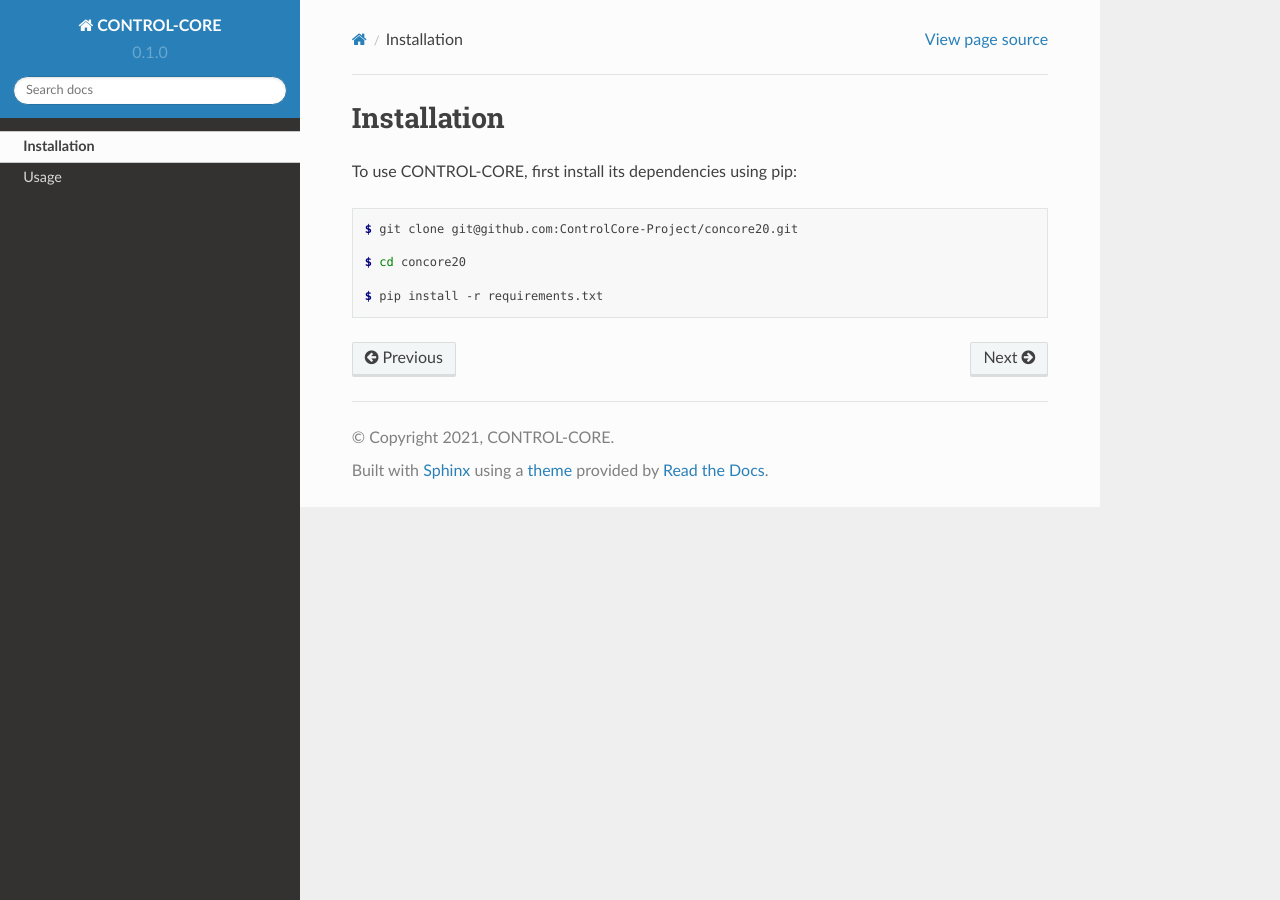
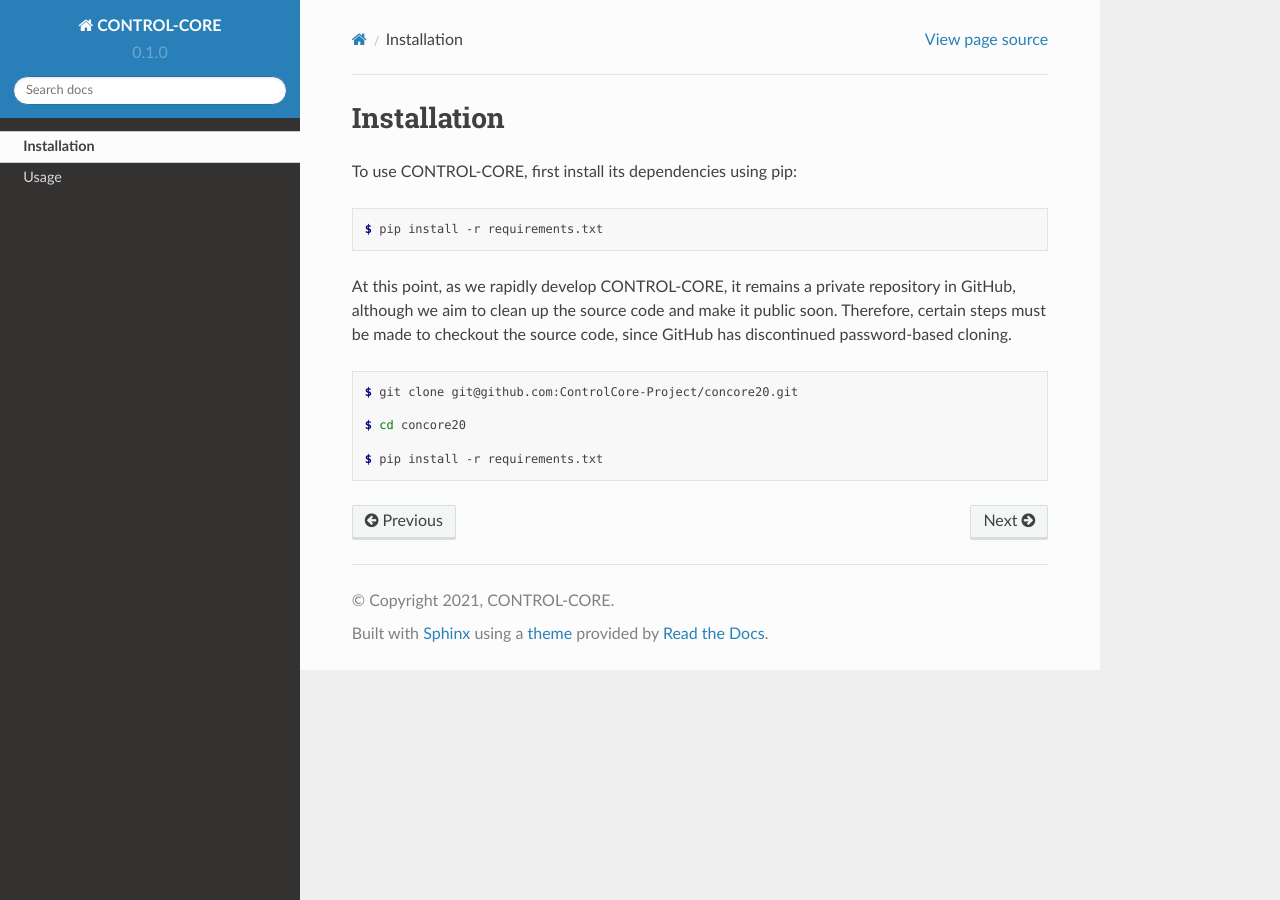
Before and after one commit to ControlCore-Project/documentation, a Sphinx documentation site: the page built from docs/source/installation.rst, in a window 1280 px wide. Built offline with Sphinx 7.4.7 and the Read the Docs theme 2.0.0, drawn with Linux system fonts in a browser that asks for light colours.

Commit message:
github instructions

```diff
--- a/docs/source/installation.rst
+++ b/docs/source/installation.rst
@@ -1,6 +1,12 @@
 Installation
 =====
 To use CONTROL-CORE, first install its dependencies using pip:
+
+.. code-block:: console
+
+ $ pip install -r requirements.txt
+
+At this point, as we rapidly develop CONTROL-CORE, it remains a private repository in GitHub, although we aim to clean up the source code and make it public soon. Therefore, certain steps must be made to checkout the source code, since GitHub has discontinued password-based cloning.
 
 .. code-block:: console
 
```
